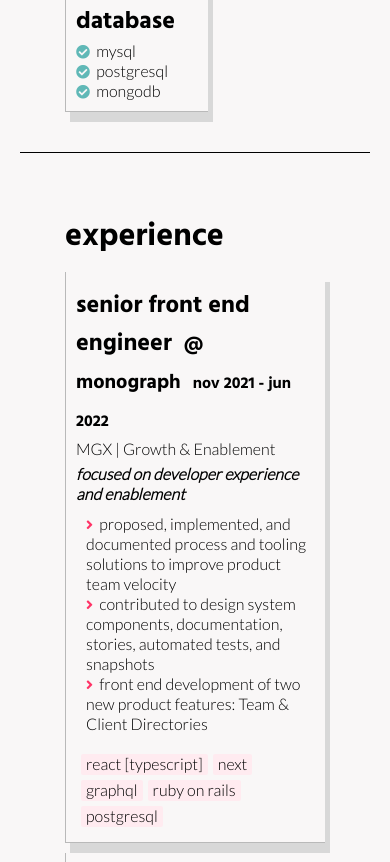
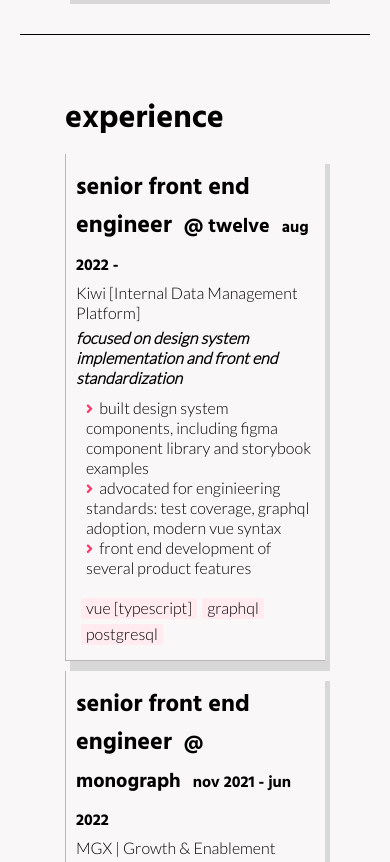
Before and after one commit to rionner/rionner.github.io, a plain HTML site: page index.html in a window 390 px wide. Shown: the part 1262-2124 px from the top of the page. Drawn offline with Linux system fonts and the light colour scheme.

Commit message:
fix responsive styles, add twelve

```diff
--- a/index.html
+++ b/index.html
@@ -159,7 +159,37 @@
           <h2>experience</h2>
         </header>
         <div class="block-container between">
-          <div class="block -one -border-decor">
+          <div class="block -two -border-decor">
+            <h3>
+              <span class="h3">senior front end engineer</span>&nbsp;
+              <span class="h4">@ twelve</span>&nbsp;
+              <span class="h5">aug 2022 - </span>
+            </h3>
+            <p>Kiwi [Internal Data Management Platform]</p>
+            <p class="emph">
+              focused on design system implementation and front end standardization
+            </p>
+            <ul class="responsibilities">
+              <li>
+                <i class="fas fa-angle-right fa-sm highlight"></i>
+                &nbsp;built design system components, including figma component library and storybook examples
+              </li>
+              <li>
+                <i class="fas fa-angle-right fa-sm highlight"></i>
+                &nbsp;advocated for enginieering standards: test coverage, graphql adoption, modern vue syntax
+              </li>
+              <li>
+                <i class="fas fa-angle-right fa-sm highlight"></i>
+                &nbsp;front end development of several product features
+              </li>
+            </ul>
+            <div class="block-container tech-tags">
+              <span>vue [typescript]</span>
+              <span>graphql</span>
+              <span>postgresql</span>
+            </div>
+          </div>
+          <div class="block -two -border-decor">
             <h3>
               <span class="h3">senior front end engineer</span>&nbsp;
               <span class="h4">@ monograph</span>&nbsp;
@@ -215,7 +245,6 @@
             </ul>
             <div class="block-container tech-tags">
               <span>react [typescript]</span>
-              <span>ember</span>
               <span>ruby on rails</span>
               <span>postgresql</span>
             </div>
--- a/stylesheets/main.css
+++ b/stylesheets/main.css
@@ -189,25 +189,29 @@
   border-left: 1px solid #b9b9b9;
   box-shadow: 5px 10px #d8d8d8;
 }
-@media screen and (min-width: 250px) {
+
+.-one,
+.-two,
+.-three,
+.-four {
+  width: 100%;
+}
+
+@media screen and (min-width: 500px) {
+  .-three,
   .-four {
-    width: 47%;
-  }
-}
-@media screen and (min-width: 500px) {
-  .-four {
-    width: 22%;
-  }
-  .-three {
-    width: 47%;
+    width: 40%;
   }
 }
 @media screen and (min-width: 900px) {
   .-two {
-    width: 47%;
+    width: 45%;
   }
   .-three {
     width: 30%;
+  }
+  .-four {
+    width: 20%
   }
 }
 
```
